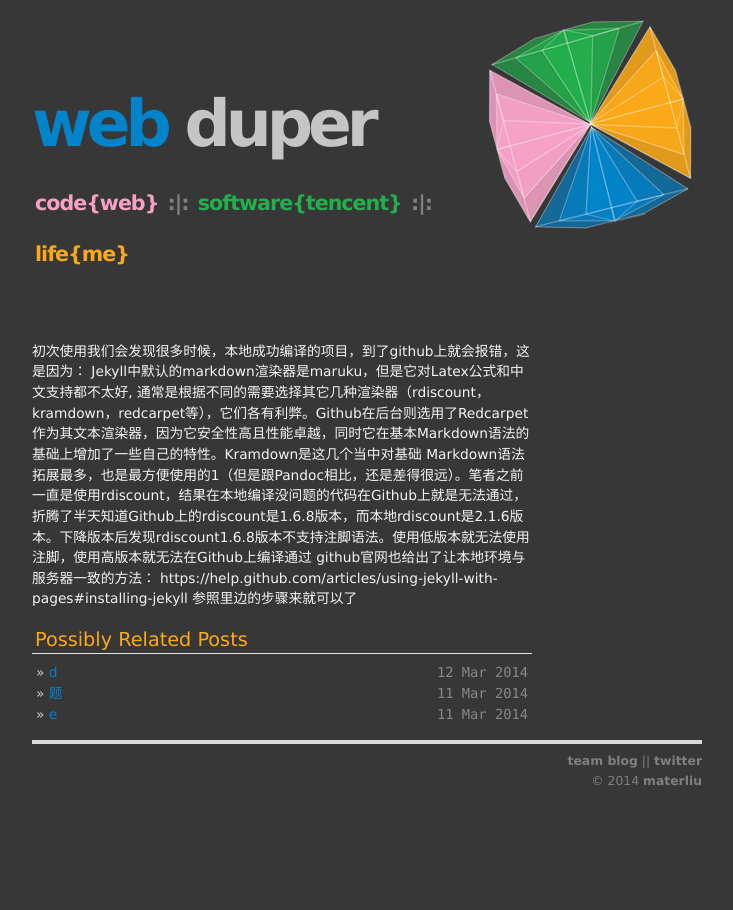
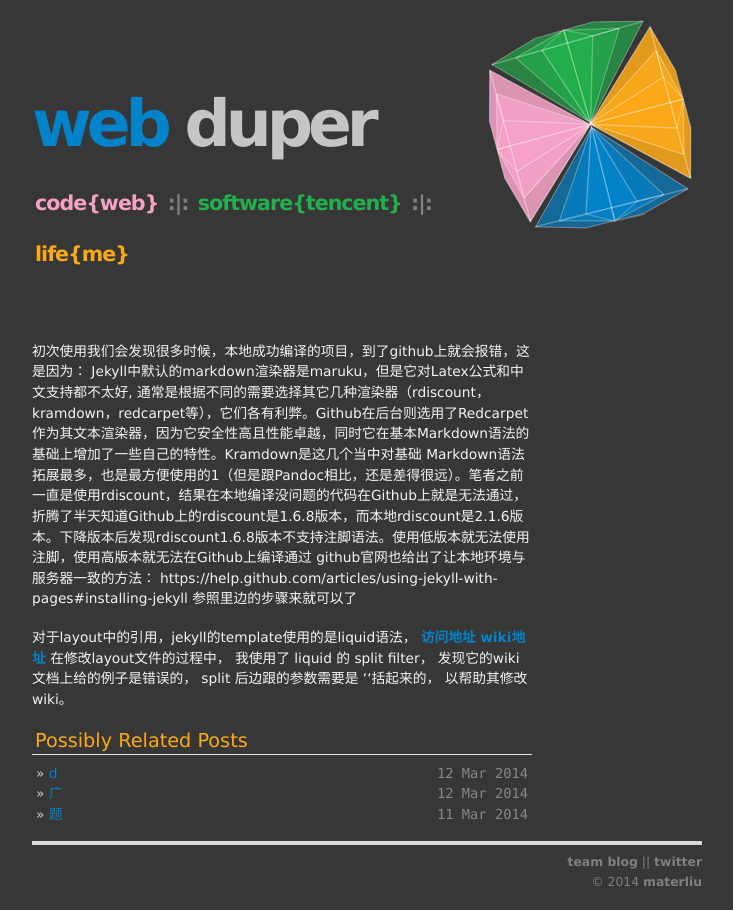
Before and after one commit to materliu/materliu.github.io, a Jekyll site: the page built from all/web/ideas/_posts/2014-03-11-使用github_jekyll_pages经验谈.md, in a window 1280 px wide. Shown: the whole page, without its empty margins (273-1006 px from the left). Built offline with Jekyll 4.4.1, drawn with Linux system fonts in a browser that asks for light colours; Markdown is read by kramdown in place of the engine named in the settings.

```diff
--- a/all/web/ideas/_posts/2014-03-11-使用github_jekyll_pages经验谈.md
+++ b/all/web/ideas/_posts/2014-03-11-使用github_jekyll_pages经验谈.md
@@ -8,3 +8,10 @@ Jekyll中默认的markdown渲染器是maruku，但是它对Latex公式和中文
 github官网也给出了让本地环境与服务器一致的方法：
 https://help.github.com/articles/using-jekyll-with-pages#installing-jekyll
 参照里边的步骤来就可以了
+
+对于layout中的引用，jekyll的template使用的是liquid语法， [访问地址][1]
+[wiki地址][2]
+在修改layout文件的过程中， 我使用了 liquid 的 split filter， 发现它的wiki文档上给的例子是错误的， split 后边跟的参数需要是 ''括起来的， 以帮助其修改wiki。
+
+[1]: https://github.com/Shopify/liquid liquid github线上地址
+[2]: https://github.com/Shopify/liquid/wiki/Liquid-for-Designers
```
Also changed, not shown: all/life/_posts/2014-03-12-QQ大数据告诉你有多少人逃离北上广.md (added, +17 -0 lines), all/tencent/_posts/2014-03-12-手Q查找README.md (+6 -0 lines), 3 other files.
